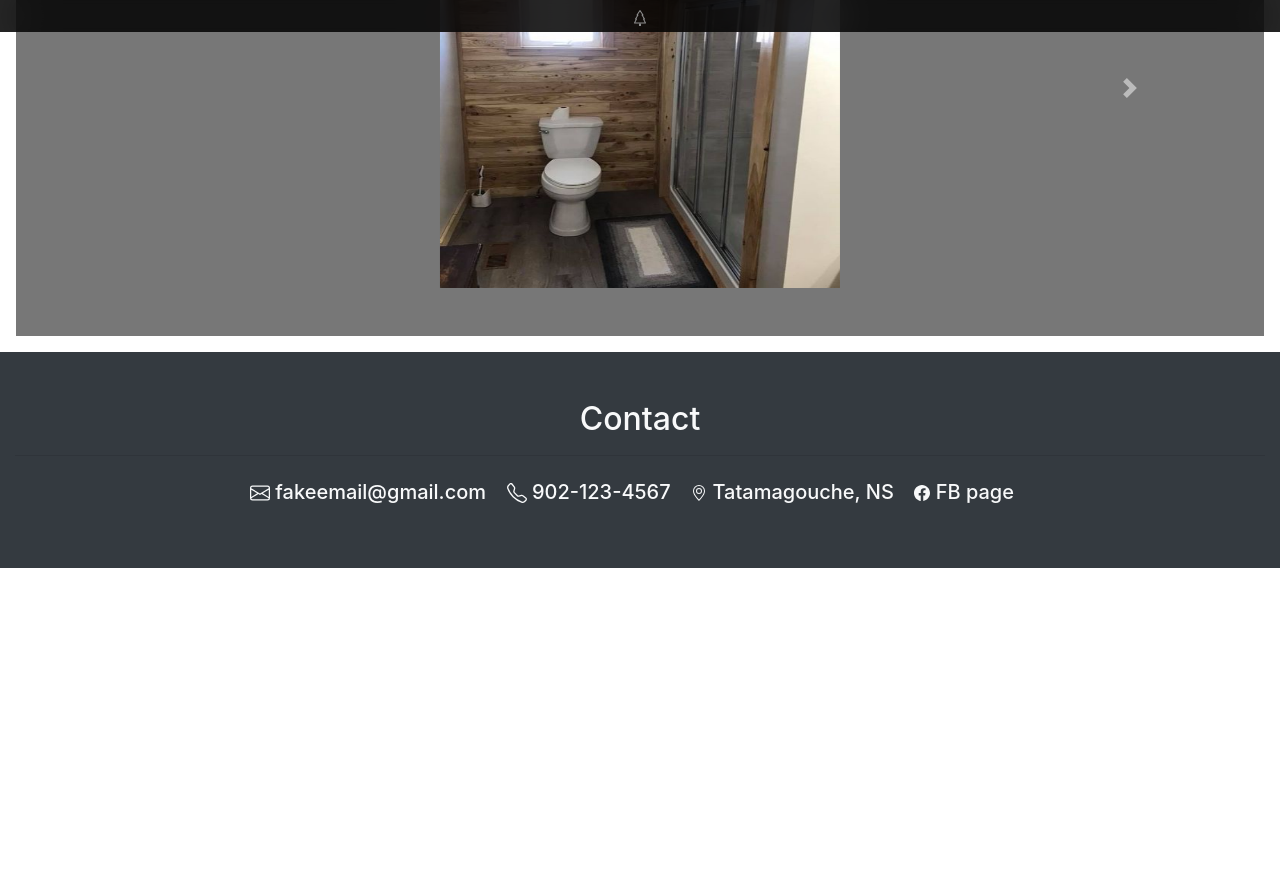
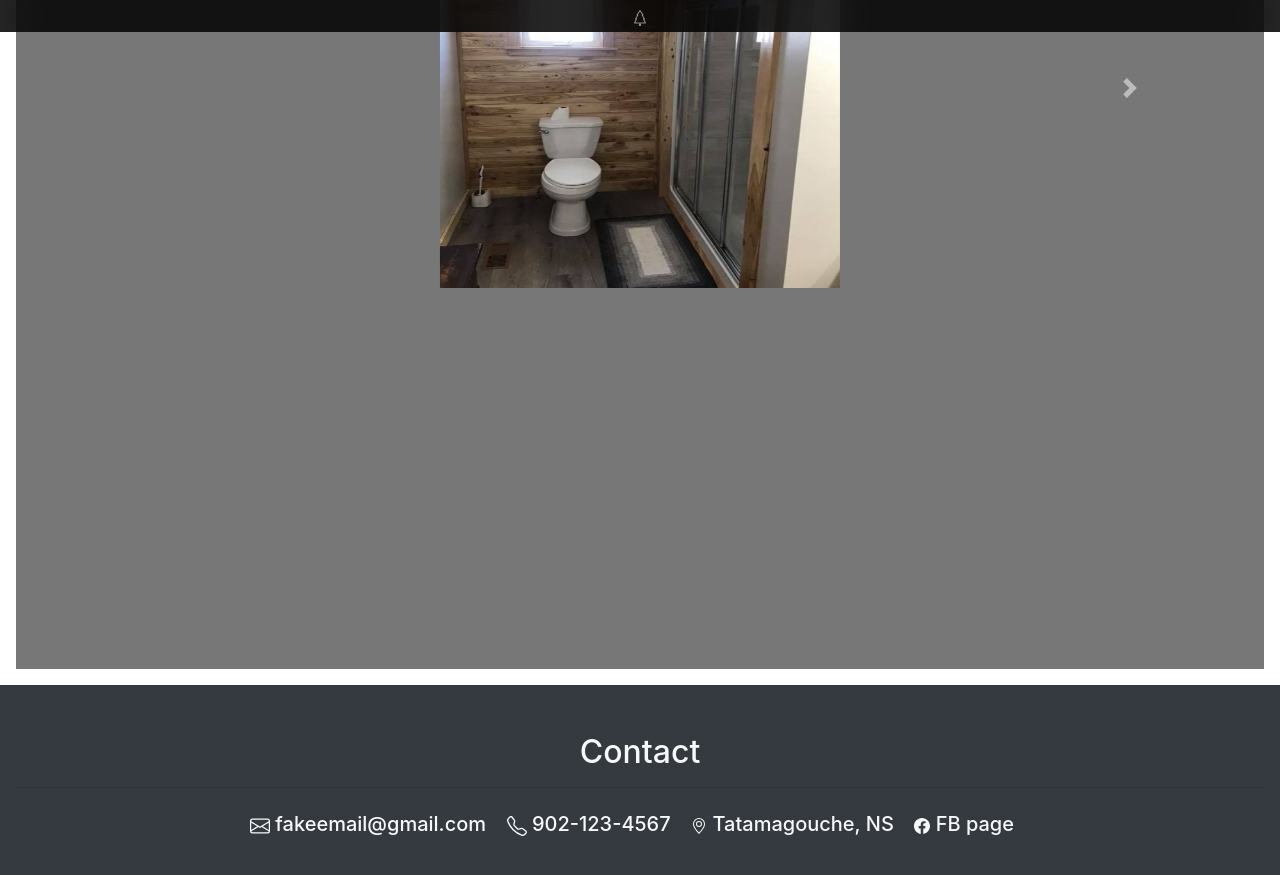
Before and after one commit to DBCarpentry/DBCarpentry.github.io, a Jekyll site: the page built from index.html, in a window 1280 px wide and 900 px high, scrolled down 2111 px. Shown: the top 875 px of the window. Built offline with Jekyll 4.4.1, drawn with Linux system fonts in a browser that asks for light colours; before the commit the page ends 2679 px from its top, so only the background shows below that.

Commit message:
height of carousel

```diff
--- a/index.html
+++ b/index.html
@@ -69,7 +69,7 @@
   </div>
 
   <!-- gallery -->
-  <div class="position-relative overflow-hidden p-3 p-md-5 m-md-3 text-center"  style="background-color:#777777;color: #f8f9fa;">
+  <div class="position-relative overflow-hidden p-3 p-md-5 m-md-3 text-center"  style="background-color:#777777;color: #f8f9fa;height:100vh;">
       <h2 class="display-5">Gallery</h2>
       <hr></hr>
       <!--photo carousel-->
```
